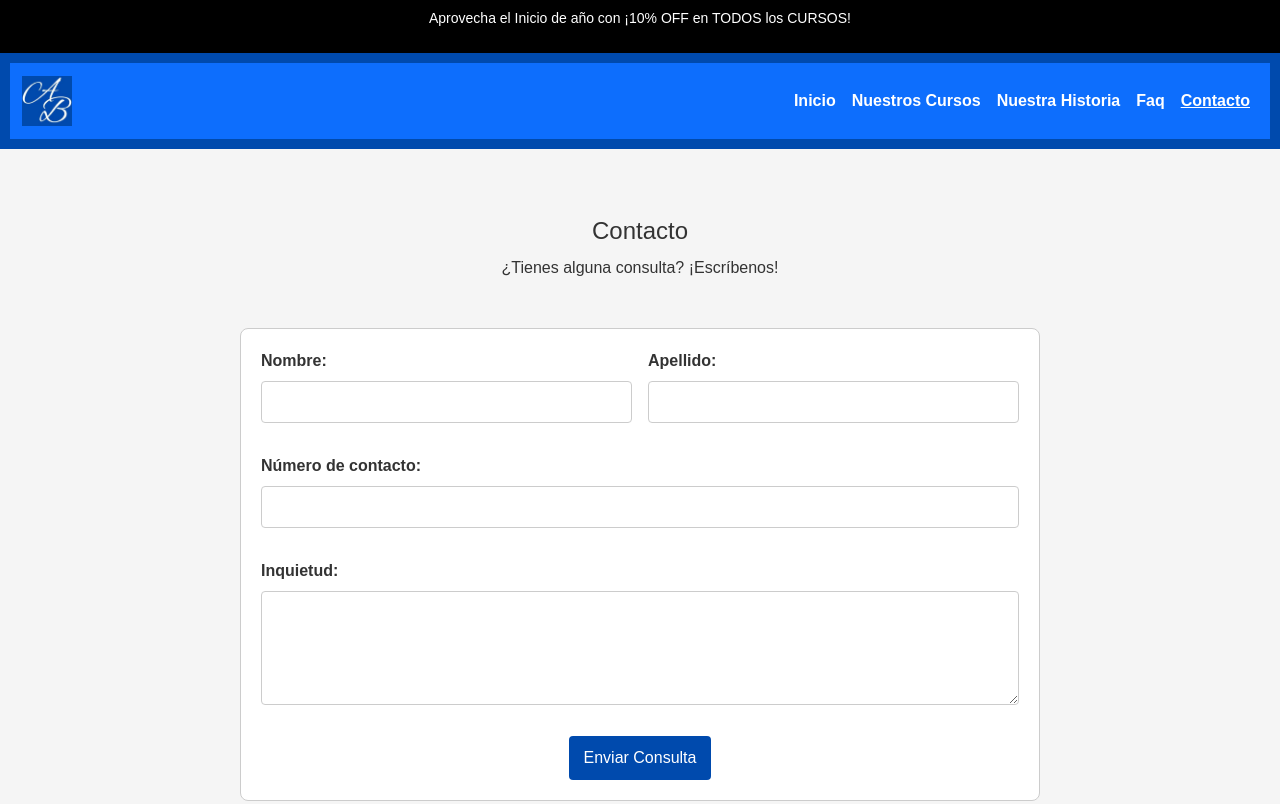
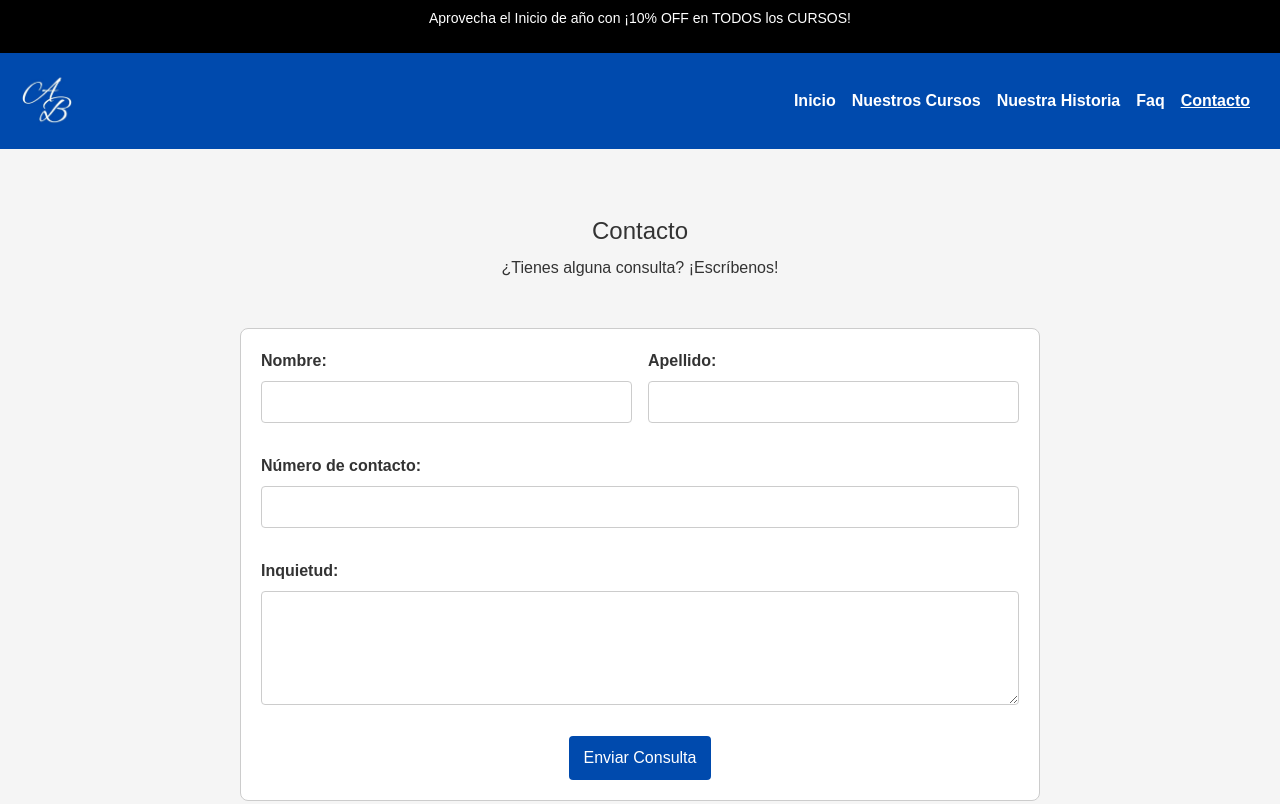
Before and after one commit to AgustinBrusco97/EntregaProyectoFinal, a plain HTML site: page pages/contacto.html in a window 1280 px wide. Shown: the top 804 px of the page. Drawn offline with nearby package versions, Linux system fonts and the light colour scheme.

Commit message:
cambio css en contacto.html

```diff
--- a/pages/contacto.html
+++ b/pages/contacto.html
@@ -17,7 +17,7 @@
 
   <!-- Navbar con Bootstrap -->
   <header class="site-header">
-    <nav class="navbar navbar-expand-lg navbar-dark bg-primary">
+    <nav class="navbar navbar-expand-lg navbar-dark">
       <div class="container-fluid">
         <a class="navbar-brand" href="../index.html">
           <img src="../img/imagenlogoacademia.png" alt="Logo Academia Brusco" width="50">
```
